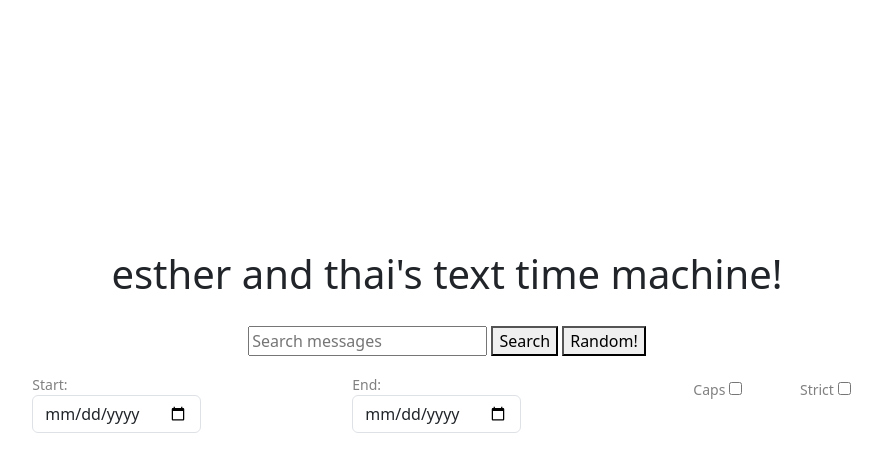
After one commit to thaiv28/imessage-time-machine, a Flask app: template timemachine/templates/tm/index.html in a window 1280 px wide. The commit adds this page. Shown: the top 472 px of the page, without its empty margins (193-1075 px from the left). Run offline with Flask 3, Linux system fonts and the light colour scheme; the template is opened without the code that fills it, so the values that code supplies are empty; some libraries are stand-ins or nearby versions.

Commit message:
add timemachine homepage

```diff
--- a/timemachine/app.py
+++ b/timemachine/app.py
@@ -1,5 +1,5 @@
 from flask import Flask, render_template, request, redirect, session
-from imessage-time-machine.time_machine import TimeMachine
+from timemachine.time_machine import TimeMachine
 import random
 import os
 import jsonpickle
@@ -14,7 +14,9 @@ def index():
 @app.route("/timemachine/")
 def timemachine():
     t = create_tm()
-    print('x')
+
+    return render_template("tm/index.html")
+
     return redirect("/timemachine/message/"+str(random.randint(0, len(t.messages) - 1)))
 
 @app.route('/timemachine/message/<int:id>')
--- a/timemachine/static/style.css
+++ b/timemachine/static/style.css
@@ -65,6 +65,14 @@
     color: lightslategrey;
 }
 
+.full-height {
+    height:100vh;
+}
+
+.thirty-height {
+    height:30vh;
+}
+
 .result{
     border: 1px #eee solid;
     padding: 10px
--- /dev/null
+++ b/timemachine/templates/tm/index.html
@@ -0,0 +1,59 @@
+{%extends "tm/base.html"%}
+
+{% block body_header%}
+{% endblock%}
+
+{% block bar%}
+<section>
+    <div class="thirty-height"></div>
+    <header>
+        <h1>esther and thai&apos;s text time machine!</h2>
+    </header>
+    <div class="container-fluid h-100 align-items-end">
+        <form class=""action="/timemachine/search/1" method="get">
+            <div class="row searchbar">
+                <div class="col-sm-12">
+                    <div class="form-group justify-content-center">
+                        <input type="text" placeholder="Search messages" name="terms">
+                        <button type="submit" formmethod="get" name="search" value="terms">Search</button>
+                        <button type="submit" formmethod="get" name="search" value="random">Random!</button>
+                    </div>
+                </div>
+            </div>
+            <div class="row filters pt-2 h-50">
+                <div class="col-sm-2">
+                </div>
+                <div class="col-sm-3">
+                    <div class="form-group">
+                        <label for="start_date">Start:</label>
+                        <input class="form-control w-auto mb-2"type="date" id="start_date" name="start_date"
+                        >
+                    </div>
+                </div>
+                <div class="col-sm-3">
+                    <div class="form-group">
+                        <label for="end">End:</label>
+                        <input class="form-control w-auto mb-2"type="date" id="end_date" name="end_date"
+                        >
+                    </div>
+                </div>
+                <div class="col-sm-1">
+                    <div class="form-check">
+                        <label class="checkbox" for="caps" >Caps</label>
+                        <input class="checkbox mt-2" type="checkbox" value="caps" name="caps"
+                            >
+                    </div>
+                </div>
+                <div class="col-sm-1">
+                    <div class="form-check">
+                        <label class="checkbox" for="strict">Strict</label>
+                        <input class="checkbox mt-2" type="checkbox" value="strict" name="strict"
+                            >
+                    </div>
+                </div>
+            </div>
+        </form>
+
+    </div>
+</section>
+{%endblock%}
--- a/timemachine/time_machine.py
+++ b/timemachine/time_machine.py
@@ -1,5 +1,5 @@
 import random
-from twister.message import Message
+from timemachine.message import Message
 import argparse
 import datetime
 
```
